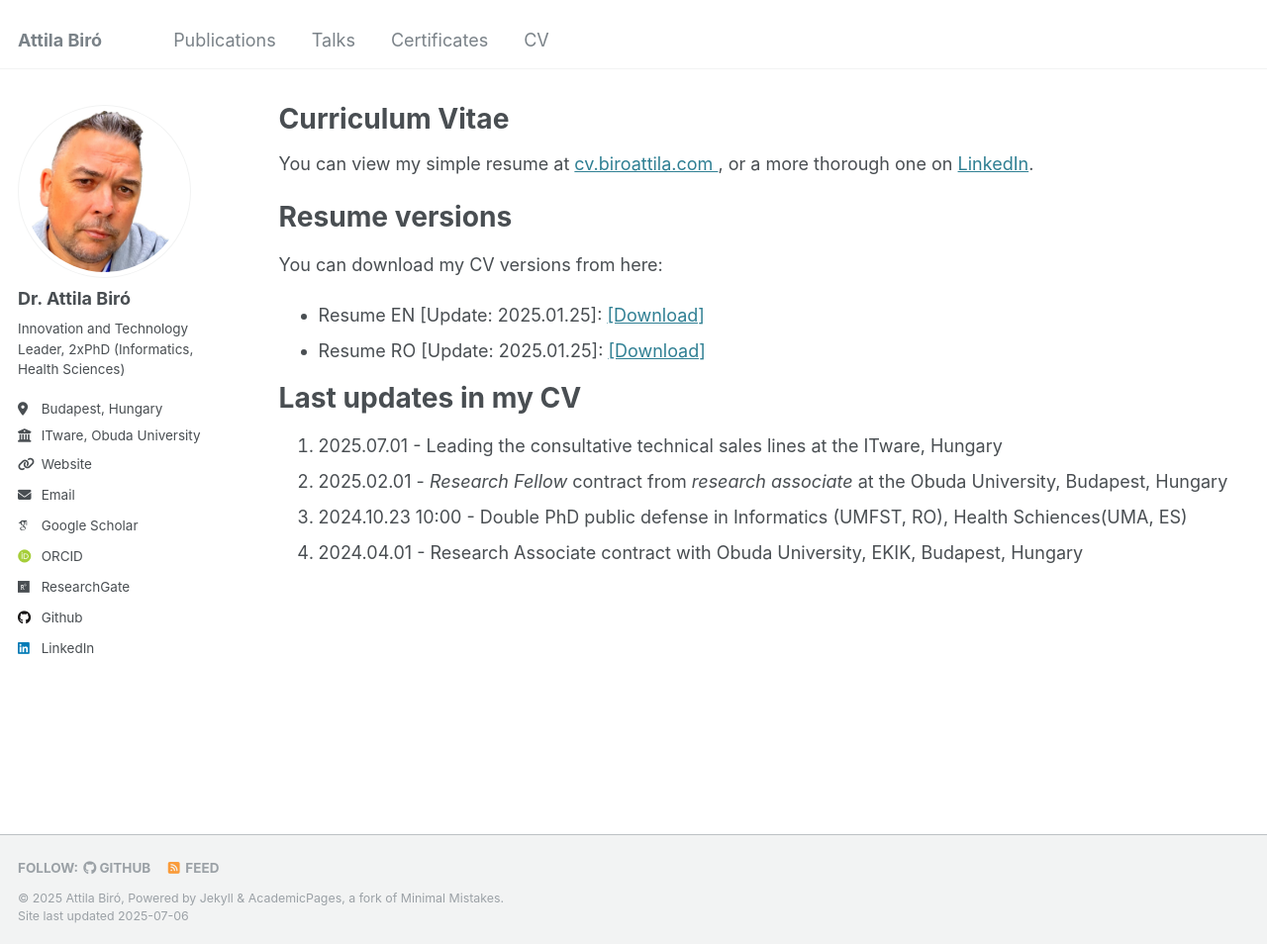
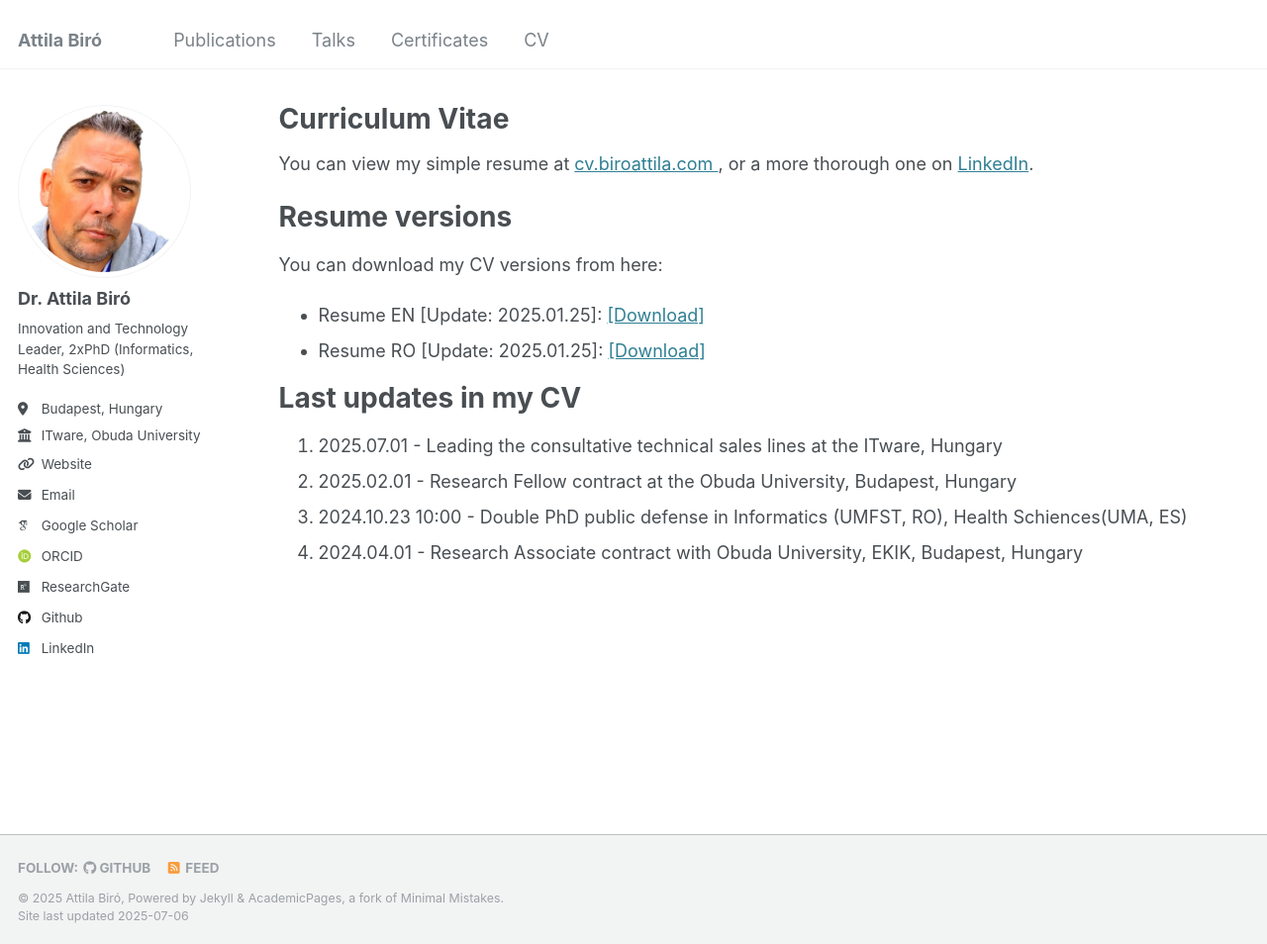
Before and after one commit to biroka/biroka.github.io, a Jekyll site: the page built from _pages/cv.md, in a window 1280 px wide and 954 px high. Shown: the whole window at 99% size. Built offline with Jekyll 4.4.1, drawn with Linux system fonts in a browser that asks for light colours; some web fonts are replaced.

Commit message:
Update cv.md

```diff
--- a/_pages/cv.md
+++ b/_pages/cv.md
@@ -20,6 +20,6 @@ You can download my CV versions from here:
 Last updates in my CV
 ======
 1. 2025.07.01 - Leading the consultative technical sales lines at the ITware, Hungary
-2. 2025.02.01 - _Research Fellow_ contract from _research associate_ at the Obuda University, Budapest, Hungary
+2. 2025.02.01 - Research Fellow contract at the Obuda University, Budapest, Hungary
 3. 2024.10.23 10:00 - Double PhD public defense in Informatics (UMFST, RO), Health Schiences(UMA, ES)
 4. 2024.04.01 - Research Associate contract with Obuda University, EKIK, Budapest, Hungary
```
